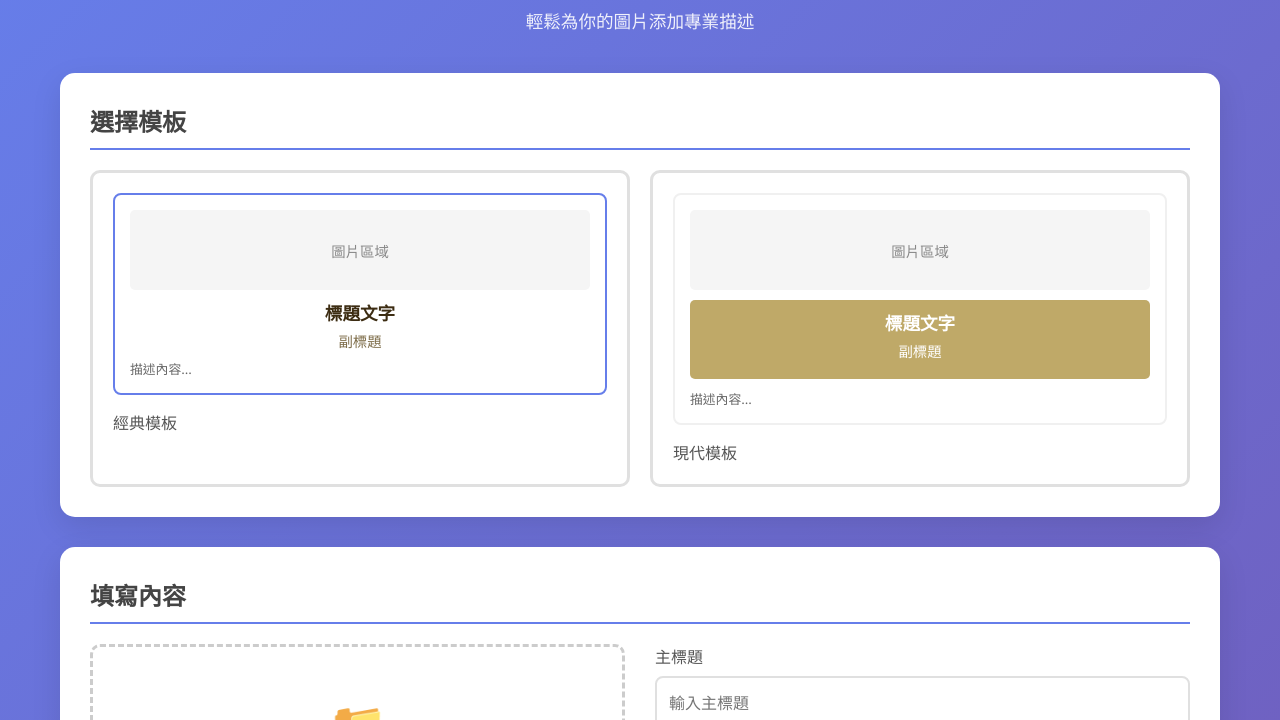
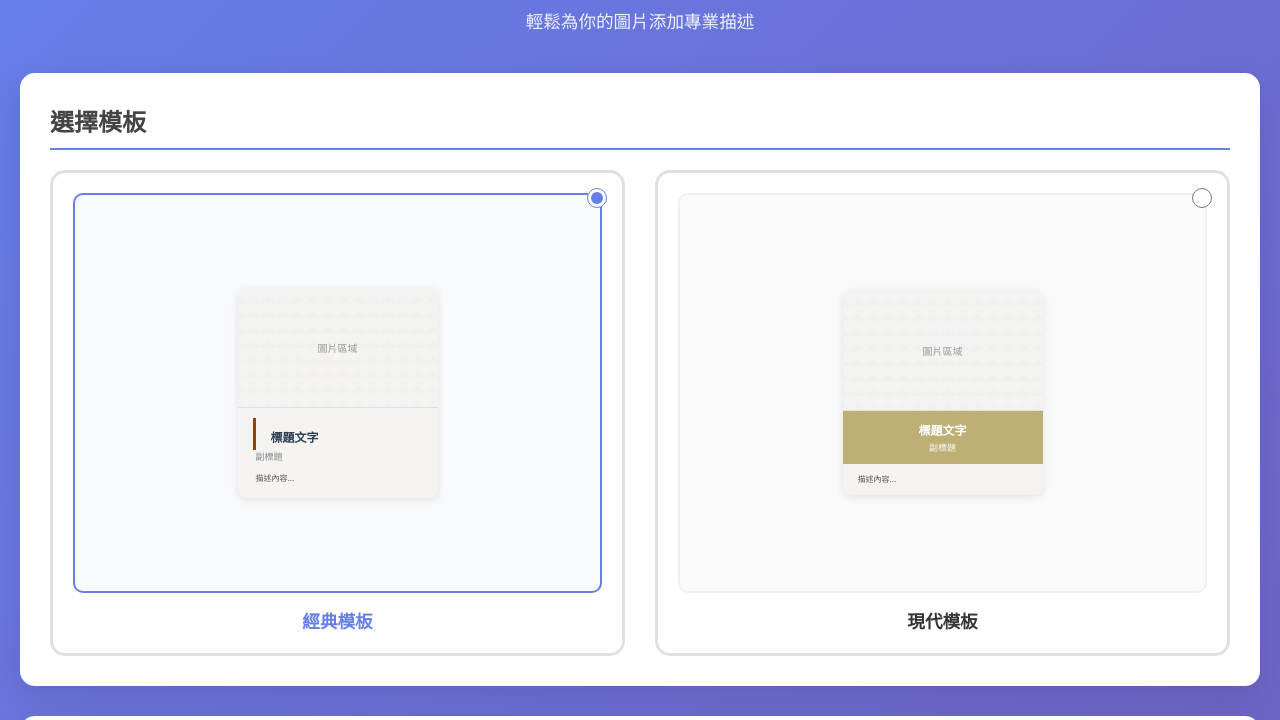
Before and after one commit to tonyonier99/Image-description-generator, a plain HTML site: page index.html in a window 1280 px wide. Shown: the part 80-800 px from the top of the page. Drawn offline with Linux system fonts and the light colour scheme.

Commit message:
Update style.css

```diff
--- a/style.css
+++ b/style.css
@@ -12,7 +12,7 @@ body {
 }
 
 .container {
-    max-width: 1200px;
+    max-width: 1400px;
     margin: 0 auto;
     padding: 20px;
 }
@@ -50,96 +50,175 @@ section h2 {
     color: #444;
     border-bottom: 2px solid #667eea;
     padding-bottom: 10px;
+    font-weight: 600;
 }
 
-/* Template Selection */
+/* Template Section */
 .template-grid {
     display: grid;
-    grid-template-columns: repeat(auto-fit, minmax(250px, 1fr));
-    gap: 20px;
+    grid-template-columns: repeat(auto-fit, minmax(300px, 1fr));
+    gap: 30px;
 }
 
 .template-card {
     border: 3px solid #e0e0e0;
-    border-radius: 10px;
+    border-radius: 15px;
     padding: 20px;
     cursor: pointer;
     transition: all 0.3s ease;
     display: block;
+    position: relative;
+    text-align: center;
 }
 
 .template-card:hover {
     border-color: #667eea;
-    transform: translateY(-2px);
+    transform: translateY(-5px);
+    box-shadow: 0 15px 40px rgba(102, 126, 234, 0.15);
 }
 
-.template-card input:checked + .template-preview {
+.template-card input:checked {
+    accent-color: #667eea;
+}
+
+.template-card input:checked ~ .template-preview {
     border-color: #667eea;
+    background: #f8fafe;
+}
+
+.template-card input:checked ~ .template-name {
+    color: #667eea;
+    font-weight: 700;
 }
 
 .template-card input {
-    display: none;
+    position: absolute;
+    top: 15px;
+    right: 15px;
+    width: 20px;
+    height: 20px;
+    cursor: pointer;
 }
 
 .template-preview {
     border: 2px solid #f0f0f0;
-    border-radius: 8px;
+    border-radius: 10px;
     padding: 15px;
     margin-bottom: 15px;
-    transition: border-color 0.3s ease;
+    background: #fafafa;
+    height: 400px;
+    display: flex;
+    align-items: center;
+    justify-content: center;
+    transition: all 0.3s ease;
 }
 
-.template1-demo, .template2-demo {
+/* 模板一預覽樣式 */
+.template1-demo {
+    width: 100%;
+    max-width: 200px;
+    background: #f5f3f0;
+    border-radius: 8px;
+    overflow: hidden;
+    box-shadow: 0 2px 8px rgba(0,0,0,0.1);
+}
+
+.template1-demo .demo-image {
+    width: 100%;
+    height: 120px;
+    background: linear-gradient(45deg, #f0f0f0 25%, transparent 25%),
+                linear-gradient(-45deg, #f0f0f0 25%, transparent 25%);
+    background-size: 15px 15px;
+    display: flex;
+    align-items: center;
+    justify-content: center;
+    font-size: 10px;
+    color: #999;
+    border-bottom: 1px solid #e0e0e0;
+}
+
+.template1-demo .demo-title {
+    padding: 10px 15px 5px;
+    font-size: 12px;
+    font-weight: bold;
+    color: #2c3e50;
+    text-align: left;
+    border-left: 3px solid #8B4513;
+    margin-left: 15px;
+    margin-top: 10px;
+}
+
+.template1-demo .demo-subtitle {
+    padding: 0 15px 5px 18px;
+    font-size: 9px;
+    color: #7f8c8d;
+    text-align: left;
+}
+
+.template1-demo .demo-desc {
+    padding: 5px 15px 15px 18px;
+    font-size: 8px;
+    color: #555;
+    text-align: left;
+    line-height: 1.3;
+}
+
+/* 模板二預覽樣式 */
+.template2-demo {
+    width: 100%;
+    max-width: 200px;
+    background: #f5f3f0;
+    border-radius: 8px;
+    overflow: hidden;
+    box-shadow: 0 2px 8px rgba(0,0,0,0.1);
+}
+
+.template2-demo .demo-image {
+    width: 100%;
+    height: 120px;
+    background: linear-gradient(45deg, #f0f0f0 25%, transparent 25%),
+                linear-gradient(-45deg, #f0f0f0 25%, transparent 25%);
+    background-size: 15px 15px;
+    display: flex;
+    align-items: center;
+    justify-content: center;
+    font-size: 10px;
+    color: #999;
+    border-bottom: 1px solid #e0e0e0;
+}
+
+.template2-demo .demo-title-bar {
+    background: rgba(185, 169, 104, 0.9);
+    padding: 10px;
     text-align: center;
 }
 
-.demo-image {
-    background: #f5f5f5;
-    height: 80px;
-    display: flex;
-    align-items: center;
-    justify-content: center;
-    border-radius: 5px;
-    margin-bottom: 10px;
-    color: #888;
-    font-size: 0.9rem;
+.template2-demo .demo-title-bar .demo-title {
+    font-size: 12px;
+    font-weight: bold;
+    color: white;
+    margin-bottom: 3px;
 }
 
-.demo-title {
-    font-weight: 700;
-    font-size: 1.1rem;
-    margin-bottom: 5px;
-    color: #3c2c12;
+.template2-demo .demo-title-bar .demo-subtitle {
+    font-size: 9px;
+    color: white;
+    opacity: 0.9;
 }
 
-.demo-subtitle {
-    font-size: 0.9rem;
-    color: #7d6c48;
-    margin-bottom: 8px;
-}
-
-.demo-desc {
-    font-size: 0.8rem;
-    color: #666;
+.template2-demo .demo-desc {
+    padding: 10px 15px;
+    font-size: 8px;
+    color: #555;
     text-align: left;
-}
-
-.template2-demo .demo-title-bar {
-    background: #bfa968;
-    color: white;
-    padding: 10px;
-    border-radius: 5px;
-    margin-bottom: 10px;
-}
-
-.template2-demo .demo-title-bar .demo-title,
-.template2-demo .demo-title-bar .demo-subtitle {
-    color: white;
+    line-height: 1.3;
 }
 
 .template-name {
-    font-weight: 500;
-    color: #555;
+    font-size: 1.1rem;
+    font-weight: 600;
+    color: #333;
+    transition: color 0.3s ease;
 }
 
 /* Form Section */
@@ -160,6 +239,7 @@ section h2 {
     padding: 40px 20px;
     cursor: pointer;
     transition: all 0.3s ease;
+    background: #fafafa;
 }
 
 .upload-label:hover {
@@ -176,6 +256,7 @@ section h2 {
     display: block;
     font-weight: 500;
     margin-bottom: 5px;
+    color: #333;
 }
 
 .upload-label small {
@@ -184,7 +265,6 @@ section h2 {
 
 .image-preview {
     margin-top: 20px;
-    max-width: 100%;
 }
 
 .image-preview img {
@@ -214,48 +294,54 @@ section h2 {
     font-size: 1rem;
     transition: border-color 0.3s ease;
     font-family: inherit;
+    resize: vertical;
 }
 
 .input-group input:focus,
 .input-group textarea:focus {
     outline: none;
     border-color: #667eea;
-}
-
-.input-group textarea {
-    resize: vertical;
-    min-height: 100px;
+    box-shadow: 0 0 0 3px rgba(102, 126, 234, 0.1);
 }
 
 /* Preview Section */
 .preview-container {
     text-align: center;
     margin-bottom: 30px;
+    overflow: auto;
+    padding: 20px;
+    background: #f8f9fa;
+    border-radius: 10px;
 }
 
 #canvas {
+    /* Canvas 顯示尺寸（5倍放大） */
+    width: 1000px;  /* 800 × 1.25 */
+    height: 1250px; /* 1000 × 1.25 */
+    border: 2px solid #ddd;
+    border-radius: 12px;
+    box-shadow: 0 8px 25px rgba(0,0,0,0.15);
+    background: white;
     max-width: 100%;
     height: auto;
-    border: 1px solid #ddd;
-    border-radius: 8px;
-    box-shadow: 0 4px 15px rgba(0,0,0,0.1);
 }
 
 .action-buttons {
     display: flex;
-    gap: 15px;
+    gap: 20px;
     justify-content: center;
+    flex-wrap: wrap;
 }
 
 .btn {
-    padding: 12px 30px;
+    padding: 15px 30px;
     border: none;
-    border-radius: 8px;
-    font-size: 1rem;
+    border-radius: 10px;
+    font-size: 1.1rem;
     font-weight: 500;
     cursor: pointer;
     transition: all 0.3s ease;
-    text-decoration: none;
+    min-width: 140px;
 }
 
 .btn-primary {
@@ -263,9 +349,10 @@ section h2 {
     color: white;
 }
 
-.btn-primary:hover {
+.btn-primary:hover:not(:disabled) {
     background: #5a6fd8;
     transform: translateY(-2px);
+    box-shadow: 0 8px 20px rgba(102, 126, 234, 0.3);
 }
 
 .btn-secondary {
@@ -273,15 +360,16 @@ section h2 {
     color: white;
 }
 
-.btn-secondary:hover {
+.btn-secondary:hover:not(:disabled) {
     background: #218838;
     transform: translateY(-2px);
+    box-shadow: 0 8px 20px rgba(40, 167, 69, 0.3);
 }
 
 .btn:disabled {
     background: #ccc;
     cursor: not-allowed;
-    transform: none;
+    opacity: 0.6;
 }
 
 /* Footer */
@@ -290,9 +378,10 @@ footer {
     color: white;
     opacity: 0.8;
     margin-top: 20px;
+    font-size: 0.9rem;
 }
 
-/* Responsive */
+/* Responsive Design */
 @media (max-width: 768px) {
     .container {
         padding: 15px;
@@ -315,6 +404,11 @@ footer {
         padding: 20px;
     }
 
+    #canvas {
+        width: 400px;
+        height: 500px;
+    }
+
     .action-buttons {
         flex-direction: column;
         align-items: center;
@@ -324,3 +418,18 @@ footer {
         width: 200px;
     }
 }
+
+@media (max-width: 480px) {
+    header h1 {
+        font-size: 1.5rem;
+    }
+
+    #canvas {
+        width: 300px;
+        height: 375px;
+    }
+
+    .template-preview {
+        height: 300px;
+    }
+}
```
